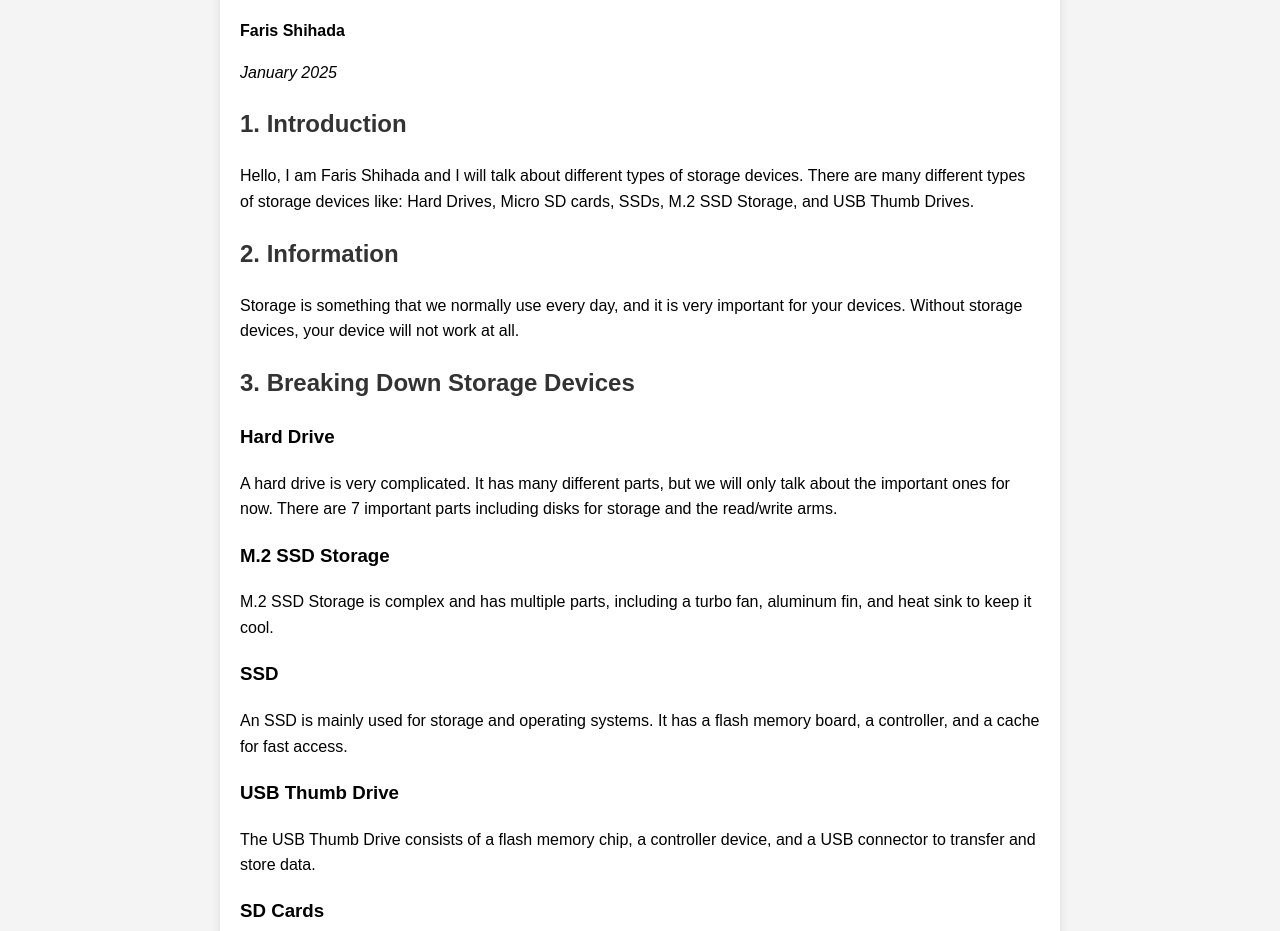
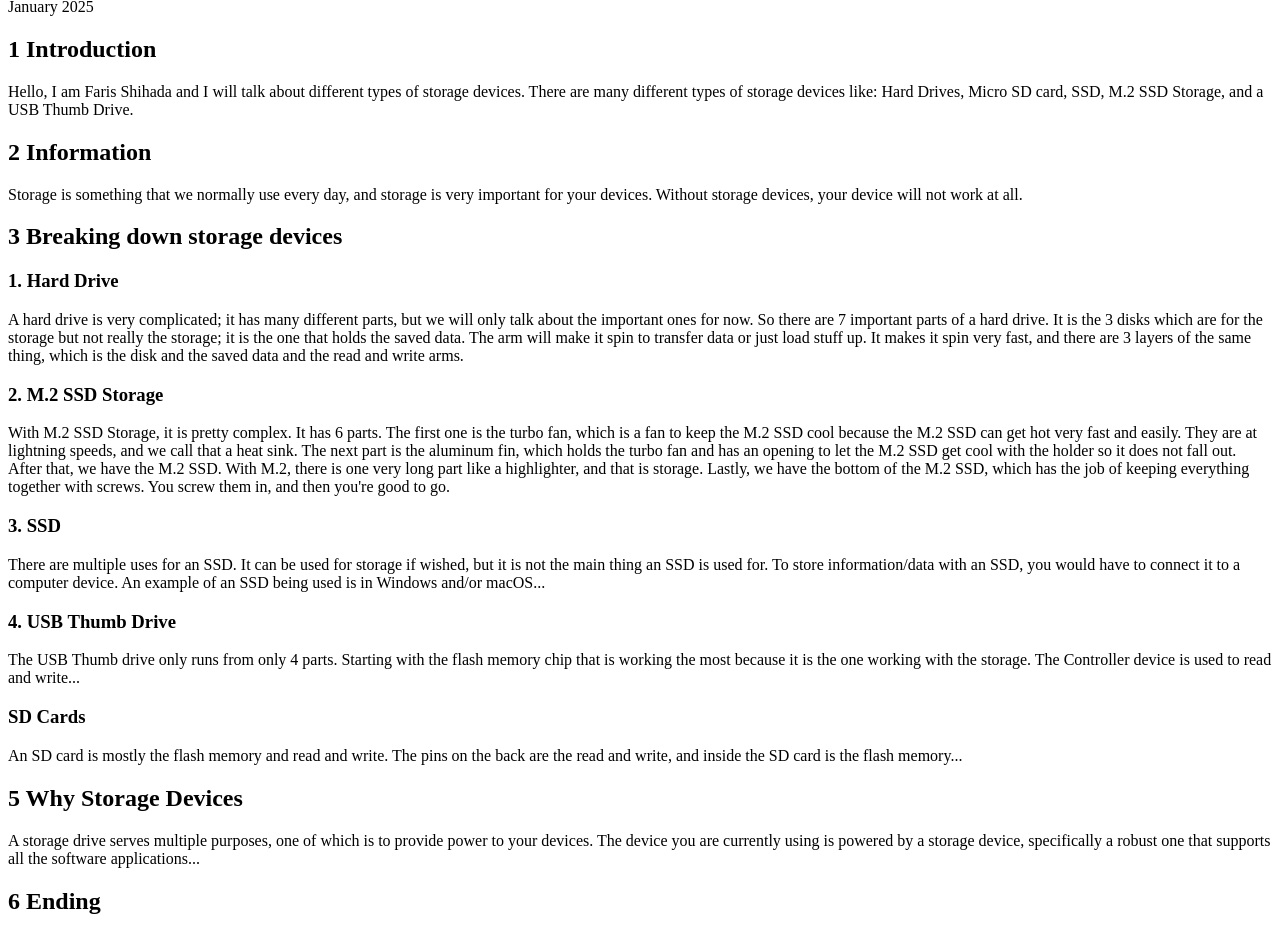
Before and after one commit to FARISSHIHADAa/Storage-Devices, a plain HTML site: page index.html in a window 1280 px wide. Shown: the part 116-1047 px from the top of the page. Drawn offline with Linux system fonts and the light colour scheme.

Commit message:
Update index.html

```diff
--- a/index.html
+++ b/index.html
@@ -4,70 +4,67 @@
     <meta charset="UTF-8">
     <meta name="viewport" content="width=device-width, initial-scale=1.0">
     <title>Storage Devices</title>
-    <style>
-        body {
-            font-family: Arial, sans-serif;
-            line-height: 1.6;
-            margin: 0;
-            padding: 20px;
-            background-color: #f4f4f4;
-        }
-        .container {
-            max-width: 800px;
-            margin: auto;
-            background: #fff;
-            padding: 20px;
-            border-radius: 5px;
-            box-shadow: 0 0 10px rgba(0, 0, 0, 0.1);
-        }
-        h1, h2 {
-            color: #333;
-        }
-        a {
-            color: #007bff;
-            text-decoration: none;
-        }
-        a:hover {
-            text-decoration: underline;
-        }
-    </style>
 </head>
 <body>
-    <div class="container">
-        <h1>Storage Devices</h1>
-        <p><strong>Faris Shihada</strong></p>
-        <p><em>January 2025</em></p>
+    <h1>Storage devices</h1>
+    <p><strong>Faris Shihada</strong></p>
+    <p>January 2025</p>
 
-        <h2>1. Introduction</h2>
-        <p>Hello, I am Faris Shihada and I will talk about different types of storage devices. There are many different types of storage devices like: Hard Drives, Micro SD cards, SSDs, M.2 SSD Storage, and USB Thumb Drives.</p>
+    <h2>1 Introduction</h2>
+    <p>Hello, I am Faris Shihada and I will talk about different types of storage devices.
+    There are many different types of storage devices like: Hard Drives, Micro SD card, SSD, M.2 SSD Storage, and a USB Thumb Drive.</p>
 
-        <h2>2. Information</h2>
-        <p>Storage is something that we normally use every day, and it is very important for your devices. Without storage devices, your device will not work at all.</p>
+    <h2>2 Information</h2>
+    <p>Storage is something that we normally use every day, and storage is very important
+    for your devices. Without storage devices, your device will not work at all.</p>
 
-        <h2>3. Breaking Down Storage Devices</h2>
-        <h3>Hard Drive</h3>
-        <p>A hard drive is very complicated. It has many different parts, but we will only talk about the important ones for now. There are 7 important parts including disks for storage and the read/write arms.</p>
+    <h2>3 Breaking down storage devices</h2>
 
-        <h3>M.2 SSD Storage</h3>
-        <p>M.2 SSD Storage is complex and has multiple parts, including a turbo fan, aluminum fin, and heat sink to keep it cool.</p>
+    <h3>1. Hard Drive</h3>
+    <p>A hard drive is very complicated; it has many different parts,
+    but we will only talk about the important ones for now. So there are 7 important
+    parts of a hard drive. It is the 3 disks which are for the storage but not really
+    the storage; it is the one that holds the saved data. The arm will make it spin
+    to transfer data or just load stuff up. It makes it spin very fast, and there are 3
+    layers of the same thing, which is the disk and the saved data and the read and
+    write arms.</p>
 
-        <h3>SSD</h3>
-        <p>An SSD is mainly used for storage and operating systems. It has a flash memory board, a controller, and a cache for fast access.</p>
+    <h3>2. M.2 SSD Storage</h3>
+    <p>With M.2 SSD Storage, it is pretty complex. It has 6 parts. The first one is the
+    turbo fan, which is a fan to keep the M.2 SSD cool because
+    the M.2 SSD can get hot very fast and easily. They are at lightning speeds, and
+    we call that a heat sink. The next part is the aluminum fin, which holds
+    the turbo fan and has an opening to let the M.2 SSD get cool with the holder
+    so it does not fall out. After that, we have the M.2
+    SSD. With M.2, there is one very long part like a highlighter, and that is storage.
+    Lastly, we have the bottom of the M.2 SSD, which has the job of keeping everything together with
+    screws. You screw them in, and then you're good to go.</p>
 
-        <h3>USB Thumb Drive</h3>
-        <p>The USB Thumb Drive consists of a flash memory chip, a controller device, and a USB connector to transfer and store data.</p>
+    <h3>3. SSD</h3>
+    <p>There are multiple uses for an SSD. It can be used for storage if
+    wished, but it is not the main thing an SSD is used for. To store information/data
+    with an SSD, you would have to connect it to a computer device. An example of
+    an SSD being used is in Windows and/or macOS...</p>
 
-        <h3>SD Cards</h3>
-        <p>SD cards mainly consist of flash memory, read/write pins, and a cache for identifying data when connected to a computer.</p>
+    <h3>4. USB Thumb Drive</h3>
+    <p>The USB Thumb drive only runs from only 4 parts. Starting
+    with the flash memory chip that is working the most because it is the
+    one working with the storage. The Controller device is used to read and write...</p>
 
-        <h2>4. About Storage Devices</h2>
-        <p>Each storage device has specific features and purposes, such as external storage, operating system support, and gaming performance.</p>
+    <h3>SD Cards</h3>
+    <p>An SD card is mostly the flash memory and read and write. The pins on the
+    back are the read and write, and inside the SD card is the flash memory...</p>
 
-        <h2>5. Why Storage Devices?</h2>
-        <p>Storage devices serve multiple purposes, including powering devices, storing data, and supporting operating systems.</p>
 
-        <h2>6. Ending</h2>
-        <p>Thank you! If you want more, you can visit my website: <a href="https://sites.google.com/view/storage12345/home" target="_blank">Visit Here</a></p>
-    </div>
+
+    <h2>5 Why Storage Devices</h2>
+    <p>A storage drive serves multiple purposes, one of which is to provide power to
+    your devices. The device you are currently using is powered
+    by a storage device, specifically a robust one that supports all the software
+    applications...</p>
+
+    <h2>6 Ending</h2>
+    <p>Thank you, and if you want more, you can visit my website <a href="https://sites.google.com/view/storage12345/home">here</a>.
+    <br>Bye.</p>
 </body>
 </html>
```
